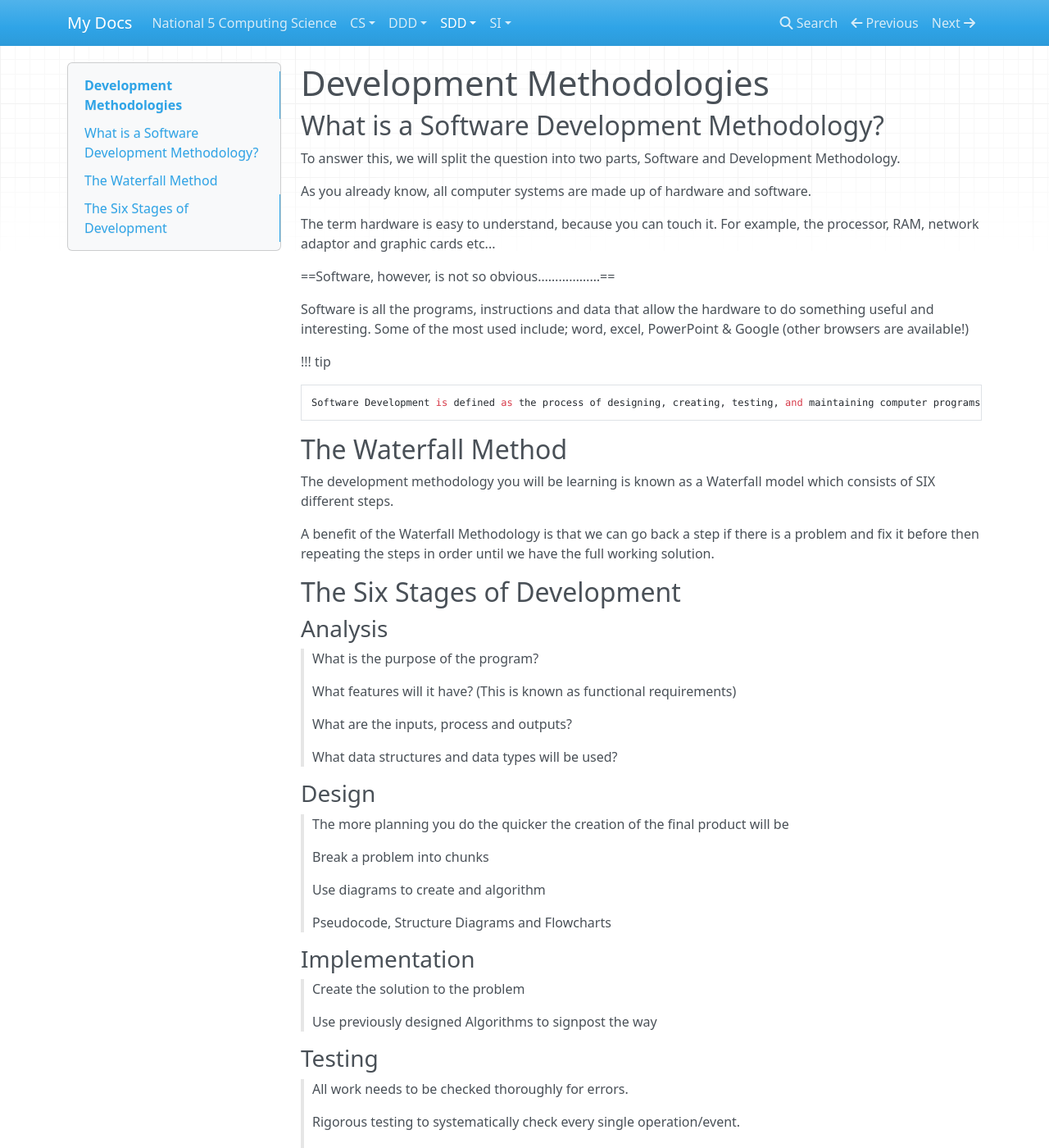
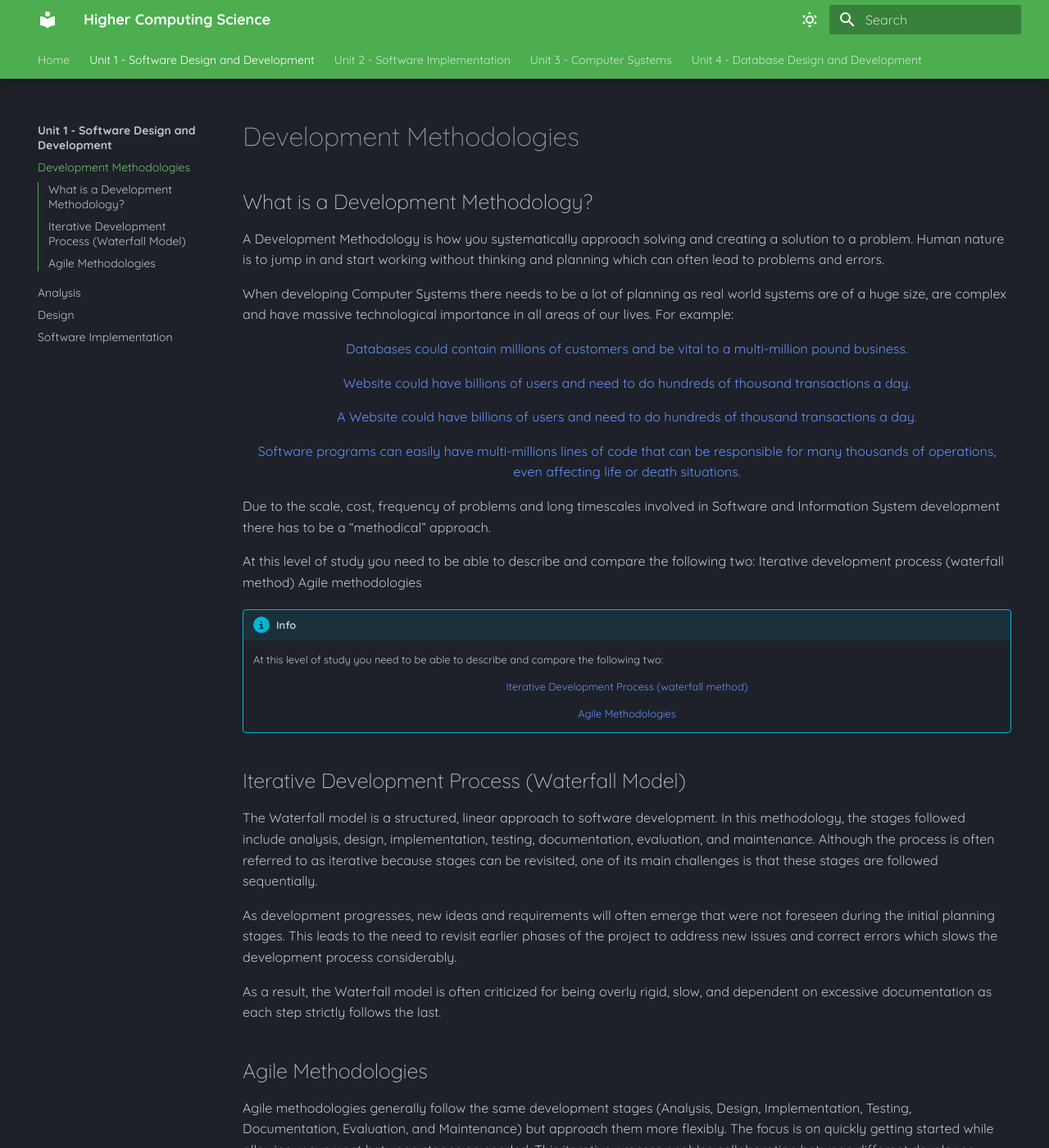
Before and after one commit to Mr-Wood-CS/Higher-Computing-Science-MD-Files, an MkDocs documentation site: the page built from docs/SDD/01-Development-Methodologies.md, in a window 1280 px wide and 1400 px high. Shown: the whole window at 82% size. Built offline with MkDocs 1.6.1 and Material for MkDocs 9.7.7, drawn with Linux system fonts in a browser that asks for light colours; nearby versions of some CDN libraries; some of the changed text lies outside the part shown.

Commit message:
Web Files Update

````diff
--- a/docs/SDD/01-Development-Methodologies.md
+++ b/docs/SDD/01-Development-Methodologies.md
@@ -1,79 +1,56 @@
 # Development Methodologies
 
-## What is a Software Development Methodology?
+## What is a Development Methodology?
 
-To answer this, we will split the question into two parts, Software and Development Methodology.
+A Development Methodology is how you systematically approach solving and creating a solution to a problem.  Human nature is to jump in and start working without thinking and planning which can often lead to problems and errors.
 
-As you already know, all computer systems are made up of hardware and software.
+When developing Computer Systems there needs to be a lot of planning as real world systems are of a huge size, are complex and have massive technological importance in all areas of our lives. For example:
 
-The term hardware is easy to understand, because you can touch it. For example, the processor, RAM, network adaptor and graphic cards etc...
+<p style="text-align:center;"><span style="color: #6191F8"> Databases could contain millions of customers and be vital to a multi-million pound business.</p>
 
-==Software, however, is not so obvious………………==
+<p style="text-align:center;"><span style="color: #6191F8"> Website could have billions of users and need to do hundreds of thousand transactions a day.  </p>
 
-Software is all the programs, instructions and data that allow the hardware to do something useful and interesting. Some of the most used include; word, excel, PowerPoint & Google (other browsers are available!)
+<p style="text-align:center;"><span style="color: #6191F8"> A Website could have billions of users and need to do hundreds of thousand transactions a day. </p>
 
-!!! tip
+<p style="text-align:center;"><span style="color: #6191F8"> Software programs can easily have multi-millions lines of code that can be responsible for many thousands of operations, even affecting life or death situations.</p>
 
-	Software Development is defined as the process of designing, creating, testing, and maintaining computer programs and applications. There are many different  Software Development Methodologies that all follow a different path through the Development Process.
+Due to the scale, cost, frequency of problems and long timescales involved in Software and Information System development there has to be a “methodical” approach.
 
-## The Waterfall Method
+At this level of study you need to be able to describe and compare the following two:
+Iterative development process (waterfall method)
+Agile methodologies
 
-The development methodology you will be learning is known as a Waterfall model which consists of SIX different steps.
+!!! info
 
-A benefit of the Waterfall Methodology is that we can go back a step if there is a problem and fix it before then repeating the steps in order until we have the full working solution.
+	At this level of study you need to be able to describe and compare the following two:
 
-##  The Six Stages of Development
 
-### Analysis
+	<p style="text-align:center;"><span style="color: #6191F8"> Iterative Development Process (waterfall method)</p>
 
-> What is the purpose of the program?
+	<p style="text-align:center;"><span style="color: #6191F8">Agile Methodologies</p>
 
-> What features will it have? (This is known as functional requirements)
 
-> What are the inputs, process and outputs?
+## Iterative Development Process (Waterfall Model)
 
-> What data structures and data types will be used?
 
-### Design
+The Waterfall model is a structured, linear approach to software development. In this methodology, the stages followed include analysis, design, implementation, testing, documentation, evaluation, and maintenance. Although the process is often referred to as iterative because stages can be revisited, one of its main challenges is that these stages are followed sequentially.
 
-> The more planning you do the quicker the creation of the final product will be
+As development progresses, new ideas and requirements will often emerge that were not foreseen during the initial planning stages. This leads to the need to revisit earlier phases of the project to address new issues and correct errors which slows the development process considerably.
 
-> Break a problem into chunks
+As a result, the Waterfall model is often criticized for being overly rigid, slow, and dependent on excessive documentation as each step strictly follows the last.
 
-> Use diagrams to create and algorithm
+##  Agile Methodologies
 
-> Pseudocode, Structure Diagrams and Flowcharts
+Agile methodologies generally follow the same development stages (Analysis, Design, Implementation, Testing, Documentation, Evaluation, and Maintenance) but approach them more flexibly. The focus is on quickly getting started while allowing movement between stages as needed. This iterative process enables collaboration between different developer teams, allowing the project’s requirements and solution to evolve step by step.
 
-### Implementation
+The Agile methodology places a strong emphasis on teamwork, with regular interaction among developers and frequent engagement with clients or users to create prototypes.
 
-> Create the solution to the problem
+By showing working prototypes as the system develops, teams can gather real-time feedback, allowing for adjustments and improvements throughout the process.
 
-> Use previously designed Algorithms to signpost the way
+!!! info
 
-### Testing
+	<p style="text-align:center;"><span style="color: #6191F8"> A key aspect of agile methodologies is their ability to respond to change, recognizing that requirements are often fluid and that software projects are inherently dynamic.)</p>
 
-> All work needs to be checked thoroughly for errors.
+Rapid Application Development (RAD) is one such example of an agile approach to software and information system creation. Its primary goal is to implement solutions quickly, minimizing upfront planning. RAD involves producing incremental versions or prototypes to refine requirements and address issues as they arise.
 
-> Rigorous testing to systematically check every single operation/event.
-
-> Rigorously test a range of scenarios to make sure the program does what it is supposed to.
-
-### Documentation
-
-> Collate diagrams, algorithms and testing tables.
-
-> These documents together form the wider documentation (user guide & technical guide).
-
-> It is important that documentation is clear.
-
-> Documentation should also show what each person did and what has happened thus far.
-
-### Evaluation
-
-> Fit for Purpose - does it do what it is supposed to do?
-
-> Efficient use of Coding Constructs  - correct use of repetition, arrays (instead of variables) and selection statements where possible to reduce the amount of code?
-
-> Robustness – can it cope with unexpected or incorrect input?
-
-> Readability - it is important to write code that can be read and understood by others. This should include internal commentary, meaningful identifiers, indentation and white space.
+While RAD can significantly reduce development time, it may lead to an overemphasis on the Graphical User Interface (GUI) rather than the core functionality of the software. Continuous iteration can also result in a disorganized process, increased errors, and long-term maintenance challenges. Therefore, RAD is best suited for smaller, dynamic projects like apps or websites, but is less ideal for large-scale or mission-critical systems.
--- a/docs/SI/01-Input-and-Output.md
+++ /dev/null
@@ -1,103 +0,0 @@
-#Input and Output
-
-## Python Comments
-
-All of the programs you see will have lines that start with #
-
-!!! example
-	```Python
-	# This is a comment
-	# The computer ignores lines that start with this symbol
-	```
-
-The computer ignores lines that start with a #.
-
-We call these **Internal Comments**.
-
-It is good practice to write these comments in your code, to remind you what particular parts do.
-
-!!! info
-
-	At National 5, you will be expected to use comments in your code.
-
-## Print Statement
-
-During most National 5 programs, you will be asked to display things on the screen.
-In Python, you do this with the **print()** statement.
-
-!!! example
-	```Python
-	print ("Hello world")
-	print ("Welcome to", "National 5")
-	print ("My name is", name)
-	```
-
-**In** the **brackets**, put the message you want to print.
-
-If you want to display a variable, do not use quotation marks:
-
-!!! example
-	```Python
-	print(age)
-	print(name)
-	```
-
-!!! note
-	This would print whatever is in the variable, not the word **age** or **name**.
-
-If you want to print a **string** and a **variable**, use a comma between the strings:
-
-!!! example
-	```Python
-	print("Welcome to", "National 5")
-	print("My name is", name)
-	```
-
-## Input Statement
-
-When you want the user to enter data, use an input statement.
-!!! example
-	```Python
-	# When you input a string
-	name = input("Please enter your name")
-	```
-
-This shows a message on the screen 'Please enter your name' **and asks the user to type in some data**. The data they enter is stored in a variable.
-
-!!! example
-	```Python
-	# Enter some data from the keyboard
-	name = input("Please enter your name")
-
-	title = input("Enter book title")
-	author = input("Enter book author")
-	genre = input("Enter book genre")
-	```
-
-!!! info
-
-	The input statement will be used in almost all of your programs.
-
-## Input with Numbers
-
-When you input numbers, there is an extra step you must take.
-
-Any data that you input is automatically assumed to be a string.
-
-Strings can contain any sort of characters, including digits.
-
-!!! note
-
-	It's important, if we want to use the data as a number (for example, doing a calculation with it) that we cast (convert) it from string to a number type.
-
-!!! example
-	```Python
-	# When you input a string
-	name = input("Please enter your name")
-
-	# When you input an integer number, use int( )
-	age = int(input("Enter age"))
-
-	# When you input a real number, use float( )
-	price = float(input("Enter price"))
-	```
--- a/docs/index.md
+++ b/docs/index.md
@@ -1,11 +1,11 @@
-# National 5 Computing Science
+# Higher Computing Science
 
 <figure markdown="span">
   ![Image title](./Images/ComputerScience.png){ width="800" }
   <figcaption></figcaption>
 </figure>
 
-<h2 style="text-align:center;">Welcome to SQA National 5 Computer Science!</h2>
+<h2 style="text-align:center;">Welcome to SQA Higher Computer Science!</h2>
 
 
 This course will introduce you to the exciting world of technology, where you’ll learn how computers work, how to design software, and how to manage data. We’ll cover three main units: **Software Design and Development**, **Computer Systems**, and **Database Design and Development**.
--- a/mkdocs.yml
+++ b/mkdocs.yml
@@ -1 +1,70 @@
-site_name: My Docs
+site_name: Higher Computing Science
+nav:
+    - Home: 'index.md'
+    - Unit 1 - Software Design and Development:
+      - SDD/index.md
+      - Development Methodologies: 'SDD/01-Development-Methodologies.md'
+      - Analysis: 'SDD/02-Analysis.md'
+      - Design: 'SDD/03-Design.md'
+      - Software Implementation: 'SDD/04-Software-Implementation.md'
+    - Unit 2 - Software Implementation:
+      - SI/index.md
+      - Input and Output: 'SI/01-Input-and-Output.md'
+      - Variables and Data Types: 'SI/02-Variables-and-Data-Types.md'
+    - Unit 3 - Computer Systems:
+      - CS/index.md
+    - Unit 4 - Database Design and Development:
+      - DDD/index.md
+
+markdown_extensions:
+  - admonition
+  - pymdownx.details
+  - pymdownx.superfences
+  - def_list
+  - pymdownx.critic
+  - pymdownx.caret
+  - pymdownx.keys
+  - pymdownx.mark
+  - pymdownx.tilde
+  - attr_list
+  - md_in_html
+theme:
+  name: material
+  font:
+    text: Quicksand
+  palette:
+    - scheme: slate
+      toggle:
+       icon: material/weather-sunny
+       name: Dark mode
+      primary: green
+      accent: deep purple
+
+    - scheme: default
+      toggle:
+       icon: material/weather-night
+       name: Light mode
+      primary: blue
+      accent: deep orange
+  icon:
+    admonition:
+      note: fontawesome/solid/note-sticky
+      abstract: fontawesome/solid/book
+      info: fontawesome/solid/circle-info
+      tip: fontawesome/solid/bullhorn
+      success: fontawesome/solid/check
+      question: fontawesome/solid/circle-question
+      warning: fontawesome/solid/triangle-exclamation
+      failure: fontawesome/solid/bomb
+      danger: fontawesome/solid/skull
+      bug: fontawesome/solid/robot
+      example: fontawesome/solid/flask
+      quote: fontawesome/solid/quote-left
+  features:
+    - content.code.copy
+    - navigation.tabs
+    - navigation.tabs.sticky
+    - toc.integrate
+    - navigation.top
+    - navigation.indexes
+    - navigation.expand
````
Also changed, not shown: docs/SI/01-Sub-Program Procedures.md (added, +15 -0 lines).
